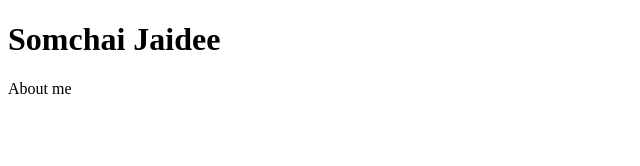
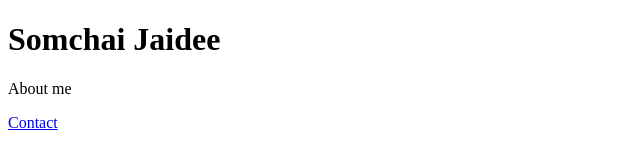
Before and after one commit to webapp-demo-2026/my-web, a plain HTML site: page index.html in a window 1280 px wide. Shown: the full height of the page, 0-640 px from the left. Drawn offline with Linux system fonts and the light colour scheme.

Commit message:
Add contact link

```diff
--- a/index.html
+++ b/index.html
@@ -4,5 +4,6 @@
 <body>
   <h1>Somchai Jaidee</h1>
   <p>About me</p>
+  <a href="contact.htm">Contact</a>
 </body>
 </html>
```
